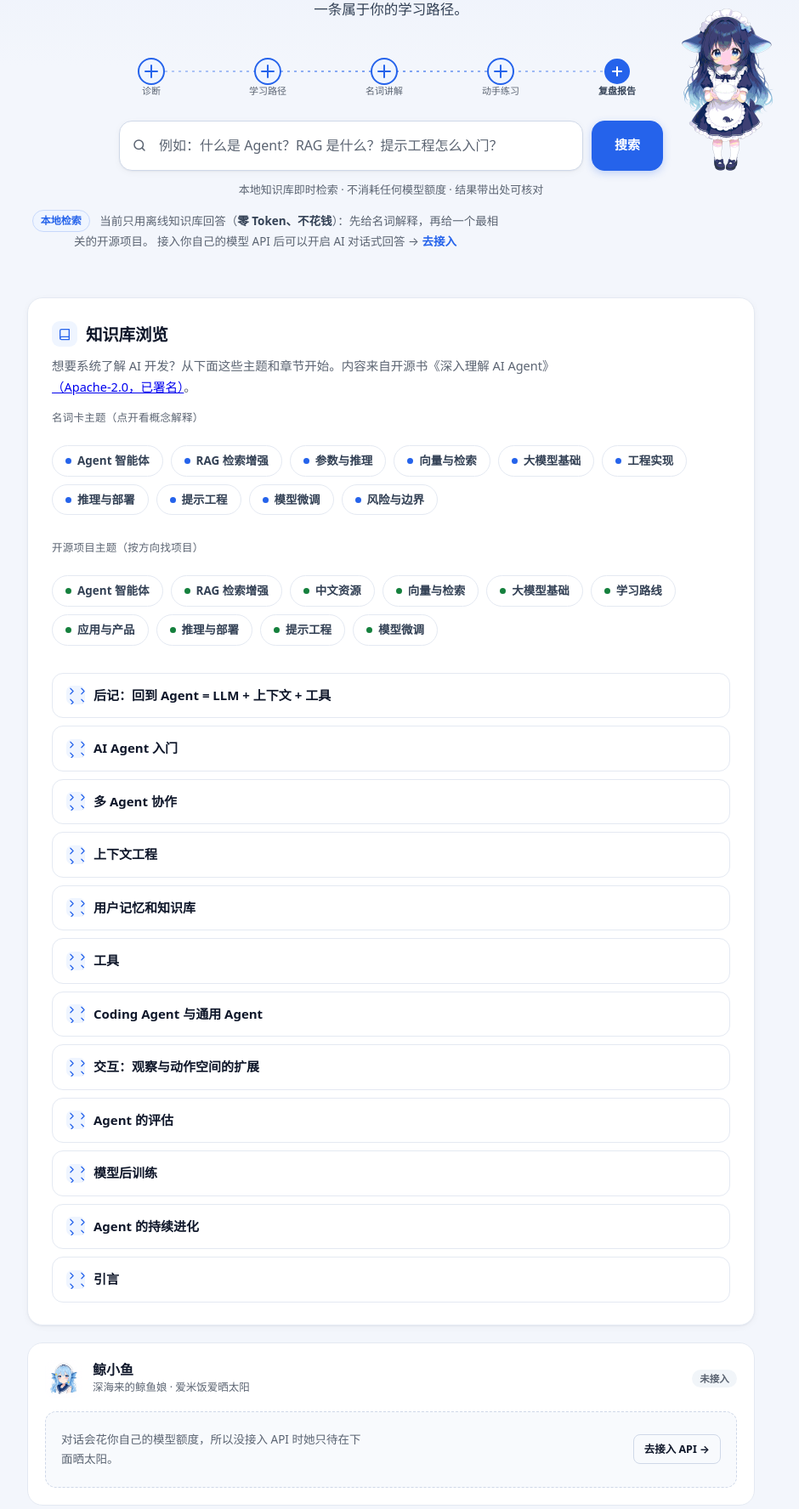
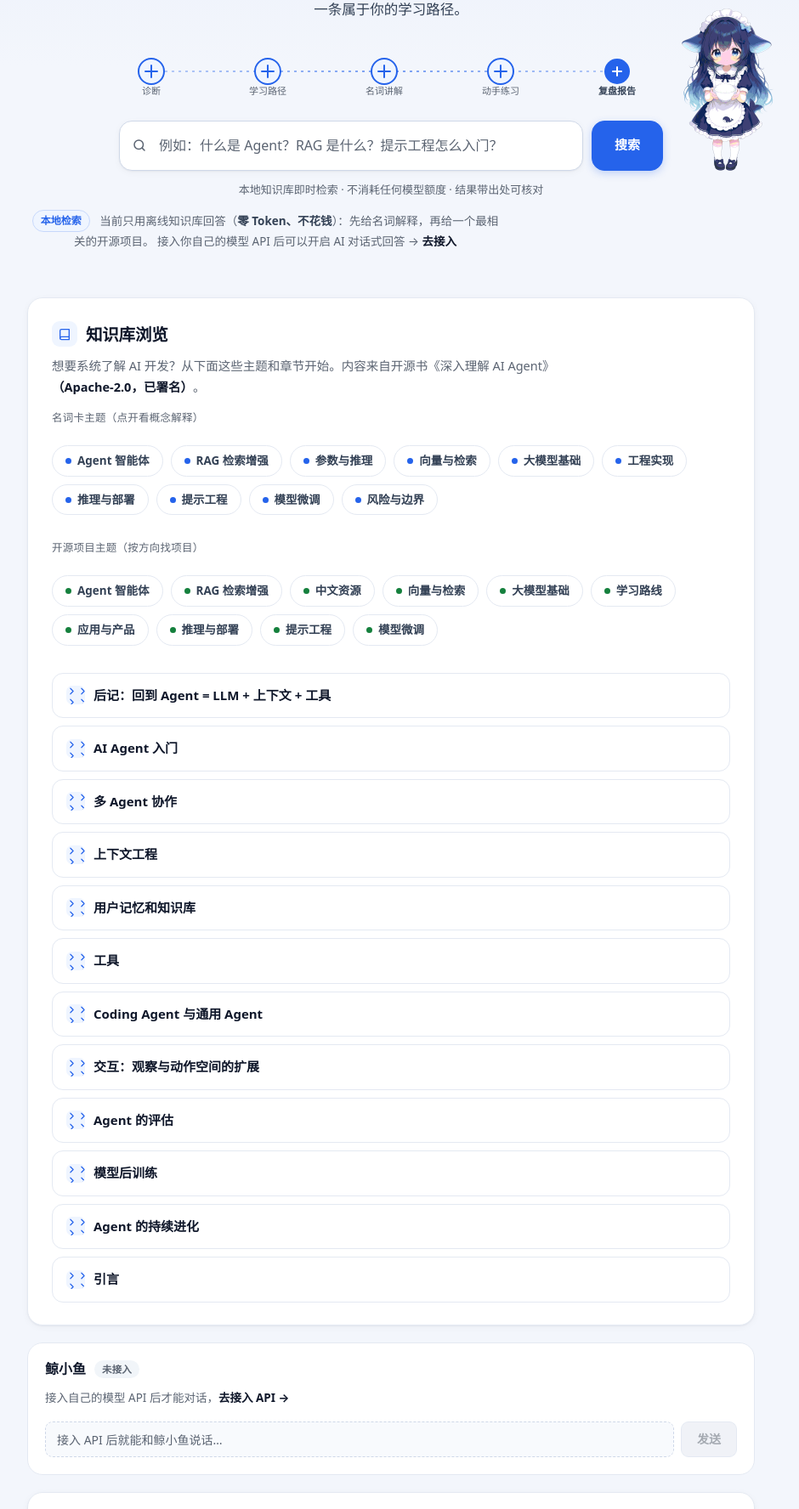
Before and after one commit to xiaxiami3738/chenyi, a FastAPI app: page / in a window 1280 px wide. Shown: the part 243-2019 px from the top of the page at 85% size, without its empty margins (180-1120 px from the left). Run offline with FastAPI, Linux system fonts and the light colour scheme; data comes from the database, SQL or seed files in the repository; data that the repository does not hold is empty.

Commit message:
feat(M12): 正文链接改黑字加粗悬停放大、鲸小鱼卡片精简、静态资源加版本号
- 正文行内链接（「去接入」「（Apache-2.0，已署名）」）从蓝色下划线改为黑字加粗，悬停轻微放大
- 鲸小鱼卡片去掉头像与副标题人设文案，只留名字+状态徽章+一行提示；输入框常驻但未接入时禁用（虚线灰框、灰字占位、「发送」灰底不可点）
- style.css / app.js / xiaoyu.css 引用加 ?v={{version}}，版本 0.3.1，避免浏览器拿旧样式（用户反馈「背景没变、立绘过大」）
- 小立绘补 width/height 属性，CSS 未加载时也不会撑大布局

```diff
--- a/app/__init__.py
+++ b/app/__init__.py
@@ -1,3 +1,3 @@
 """AI 开发入门向导（chenyi）应用包。"""
 
-__version__ = "0.3.0"
+__version__ = "0.3.1"
--- a/app/static/app.js
+++ b/app/static/app.js
@@ -841,14 +841,6 @@ function xiaoyuEl(id) {
   return document.getElementById(id);
 }
 
-function xiaoyuGuardAvatar(img) {
-  // 头像由另一位同学产出，文件还没到位时保留底框、不显示破图
-  if (!img) return;
-  img.addEventListener("error", function () {
-    img.style.visibility = "hidden";
-  }, { once: true });
-}
-
 function xiaoyuScrollToBottom(log) {
   if (!log) return;
   log.scrollTop = log.scrollHeight;
@@ -859,20 +851,6 @@ function xiaoyuTrim(log) {
   while (log.children.length > XIAOYU_MAX_BUBBLES) {
     log.removeChild(log.firstElementChild);
   }
-}
-
-function xiaoyuAvatarNode() {
-  const holder = document.createElement("span");
-  holder.className = "xiaoyu-msg-avatar";
-  const img = document.createElement("img");
-  img.className = "xiaoyu-msg-avatar-img";
-  img.src = "/static/img/whale-xiaoyu-avatar.png";
-  img.alt = "";
-  img.width = 36;
-  img.height = 36;
-  xiaoyuGuardAvatar(img);
-  holder.appendChild(img);
-  return holder;
 }
 
 function xiaoyuAppendBubble(log, role, text, note, link) {
@@ -899,12 +877,7 @@ function xiaoyuAppendBubble(log, role, text, note, link) {
     a.textContent = link.label;
     main.appendChild(a);
   }
-  if (role === "user") {
-    row.appendChild(main);
-  } else {
-    row.appendChild(xiaoyuAvatarNode());
-    row.appendChild(main);
-  }
+  row.appendChild(main);
   log.appendChild(row);
   xiaoyuTrim(log);
   xiaoyuScrollToBottom(log);
@@ -1037,10 +1010,21 @@ function applyXiaoyuGate(access) {
   const log = xiaoyuEl("xiaoyu-log");
   if (!card || !form || !locked) return;
 
+  const input = xiaoyuEl("xiaoyu-input");
+  const send = xiaoyuEl("xiaoyu-send");
+
   if (access.ready) {
     card.dataset.state = "ready";
     form.hidden = false;
     locked.hidden = true;
+    if (input) {
+      input.disabled = false;
+      input.placeholder = "跟鲸小鱼说点什么…";
+    }
+    if (send) {
+      send.disabled = false;
+      send.textContent = "发送";
+    }
     if (badge) badge.textContent = access.useSavedKey ? "已连接 · 代存" : "已连接";
     if (log && !log.children.length) {
       // 本地开场白，不请求接口
@@ -1049,9 +1033,19 @@ function applyXiaoyuGate(access) {
     return;
   }
 
+  // 未接入：输入行照常显示，但禁用、不能发送
   card.dataset.state = "locked";
-  form.hidden = true;
+  form.hidden = false;
   locked.hidden = false;
+  if (input) {
+    input.disabled = true;
+    input.value = "";
+    input.placeholder = "接入 API 后就能和鲸小鱼说话…";
+  }
+  if (send) {
+    send.disabled = true;
+    send.textContent = "发送";
+  }
   if (badge) badge.textContent = "未接入";
   if (log) log.textContent = "";
 }
@@ -1063,7 +1057,6 @@ function xiaoyuInit() {
   const send = xiaoyuEl("xiaoyu-send");
   if (!form || !log || !input || !send) return; // 子页面没有这张卡片：直接跳过
 
-  xiaoyuGuardAvatar(document.querySelector("#xiaoyu-card .xiaoyu-avatar"));
   applyXiaoyuGate(modelAccess());
 
   form.addEventListener("submit", function (ev) {
--- a/app/static/style.css
+++ b/app/static/style.css
@@ -301,8 +301,21 @@ body {
   color: var(--muted);
 }
 .kb-mode strong { color: var(--text-2); }
-.kb-mode a { color: var(--primary); font-weight: 600; text-decoration: none; }
-.kb-mode a:hover { text-decoration: underline; }
+.kb-mode a { color: var(--text); font-weight: 700; text-decoration: none; }
+.kb-mode a:hover { transform: scale(1.06); }
+
+/* 正文里的行内跳转：黑字加粗、去掉蓝色下划线，悬停轻微放大 */
+a.text-link {
+  display: inline-block;
+  color: var(--text);
+  font-weight: 700;
+  text-decoration: none;
+  transition: transform .15s ease;
+}
+a.text-link:hover,
+a.text-link:focus-visible {
+  transform: scale(1.06);
+}
 .kb-mode-tag {
   display: inline-block;
   margin-right: 8px;
--- a/app/static/xiaoyu.css
+++ b/app/static/xiaoyu.css
@@ -19,18 +19,7 @@
 #xiaoyu-card .xiaoyu-head {
   display: flex;
   align-items: center;
-  gap: 12px;
-}
-
-#xiaoyu-card .xiaoyu-avatar {
-  flex: 0 0 44px;
-  width: 44px;
-  height: 44px;
-  border-radius: 12px;
-  object-fit: cover;
-  background: var(--primary-soft);
-  border: 0;
-  box-shadow: none;
+  gap: 10px;
 }
 
 #xiaoyu-card .xiaoyu-id {
@@ -48,13 +37,6 @@
   line-height: 1.3;
   letter-spacing: 0;
   color: var(--text);
-}
-
-#xiaoyu-card .xiaoyu-tagline {
-  margin: 0;
-  font-size: 12.5px;
-  line-height: 1.5;
-  color: var(--muted);
 }
 
 #xiaoyu-card .xiaoyu-state {
@@ -183,30 +144,15 @@
 
 /* ── 锁定态：虚线提示框替代输入行，别让卡片显得空 ───────────── */
 #xiaoyu-card .xiaoyu-locked {
-  display: flex;
-  align-items: center;
-  justify-content: space-between;
-  gap: 14px;
-  min-height: 90px;
-  margin-top: 16px;
-  padding: 16px 18px;
-  border: 1px dashed var(--line-strong);
-  border-radius: var(--radius);
-  background: #f8fafd;
-}
-
-#xiaoyu-card .xiaoyu-locked-text {
-  margin: 0;
-  max-width: 46ch;
+  margin: 12px 0 0;
   font-size: 13.5px;
-  line-height: 1.65;
+  line-height: 1.7;
   color: var(--muted);
 }
 
+
+
 #xiaoyu-card .xiaoyu-locked a {
-  flex: 0 0 auto;
-  padding: 6px 12px;
-  font-size: 12.5px;
   white-space: nowrap;
 }
 
@@ -223,11 +169,19 @@
 }
 
 #xiaoyu-card[data-state="locked"] .xiaoyu-form {
-  display: none;
+  display: flex;
 }
 
 #xiaoyu-card[data-state="ready"] .xiaoyu-locked {
   display: none;
+}
+
+/* 禁用态输入行：虚线边框 + 灰字，明确「还没接通」 */
+#xiaoyu-card #xiaoyu-form input:disabled {
+  background: #f8fafd;
+  border-style: dashed;
+  color: var(--muted);
+  cursor: not-allowed;
 }
 
 #xiaoyu-card #xiaoyu-form input {
--- a/app/templates/base.html
+++ b/app/templates/base.html
@@ -4,7 +4,7 @@
   <meta charset="utf-8">
   <meta name="viewport" content="width=device-width, initial-scale=1">
   <title>{% block title %}AI 开发入门向导{% endblock %}</title>
-  <link rel="stylesheet" href="/static/style.css">
+  <link rel="stylesheet" href="/static/style.css?v={{version}}">
   {% block head %}{% endblock %}
 </head>
 <body>
@@ -60,7 +60,7 @@
     <!-- 备案号占位：取得备案后在此悬挂并链接 https://beian.miit.gov.cn/ -->
   </footer>
 
-  <script src="/static/app.js"></script>
+  <script src="/static/app.js?v={{version}}"></script>
   {% block scripts %}{% endblock %}
 </body>
 </html>
--- a/app/templates/index.html
+++ b/app/templates/index.html
@@ -53,14 +53,14 @@
       aria-label="搜索知识库">
     <button type="submit" class="btn btn-primary" id="kb-btn">搜索</button>
   </form>
-  <img class="kb-mascot" src="/static/img/whale-xiaoyu-search-q2.png" alt="" aria-hidden="true" loading="lazy">
+  <img class="kb-mascot" src="/static/img/whale-xiaoyu-search-q2.png" alt="" aria-hidden="true" width="112" height="195" loading="lazy">
   </div>
   <p class="hint" id="kb-hint">本地知识库即时检索 · 不消耗任何模型额度 · 结果带出处可核对</p>
   <p class="kb-mode" id="kb-mode">
     <span class="kb-mode-tag">本地检索</span>
     当前只用离线知识库回答（<strong>零 Token、不花钱</strong>）：先给名词解释，再给一个最相关的开源项目。
     接入你自己的模型 API 后可以开启 AI 对话式回答 →
-    <a href="/connect">去接入</a>
+    <a class="text-link" href="/connect">去接入</a>
   </p>
   <div id="kb-results" class="kb-results" hidden></div>
 </section>
@@ -77,7 +77,7 @@
   </h2>
   <p class="muted">
     想要系统了解 AI 开发？从下面这些主题和章节开始。内容来自开源书《深入理解 AI Agent》
-    <a href="https://github.com/bojieli/ai-agent-book" rel="noopener noreferrer" target="_blank">（Apache-2.0，已署名）</a>。
+    <a class="text-link" href="https://github.com/bojieli/ai-agent-book" rel="noopener noreferrer" target="_blank">（Apache-2.0，已署名）</a>。
   </p>
   <div id="kb-topics" class="browse-topics"></div>
   <div id="browse-list" class="browse-list"></div>
@@ -85,21 +85,16 @@
 
 <section class="card xiaoyu-card" id="xiaoyu-card" data-state="locked">
   <div class="xiaoyu-head">
-    <img class="xiaoyu-avatar" src="/static/img/whale-xiaoyu-avatar.png" alt="" aria-hidden="true" width="44" height="44" loading="lazy">
-    <div class="xiaoyu-id">
-      <h2 class="xiaoyu-name">鲸小鱼</h2>
-      <p class="xiaoyu-tagline">深海来的鲸鱼娘 · 爱米饭爱晒太阳</p>
-    </div>
+    <h2 class="xiaoyu-name">鲸小鱼</h2>
     <span class="xiaoyu-state" id="xiaoyu-state">未接入</span>
   </div>
   <div class="xiaoyu-log" id="xiaoyu-log" aria-live="polite"></div>
-  <div class="xiaoyu-locked" id="xiaoyu-locked">
-    <p class="xiaoyu-locked-text">对话会花你自己的模型额度，所以没接入 API 时她只待在下面晒太阳。</p>
-    <a class="btn btn-ghost btn-small" href="/connect">去接入 API →</a>
-  </div>
-  <form class="xiaoyu-form" id="xiaoyu-form" hidden>
-    <input id="xiaoyu-input" type="text" maxlength="1000" placeholder="跟鲸小鱼说点什么…" autocomplete="off" aria-label="对鲸小鱼说话">
-    <button class="btn btn-primary" id="xiaoyu-send" type="submit">发送</button>
+  <p class="xiaoyu-locked" id="xiaoyu-locked">
+    接入自己的模型 API 后才能对话，<a class="text-link" href="/connect">去接入 API →</a>
+  </p>
+  <form class="xiaoyu-form" id="xiaoyu-form">
+    <input id="xiaoyu-input" type="text" maxlength="1000" placeholder="接入 API 后就能和鲸小鱼说话…" autocomplete="off" aria-label="对鲸小鱼说话" disabled>
+    <button class="btn btn-primary" id="xiaoyu-send" type="submit" disabled>发送</button>
   </form>
   <p class="hint xiaoyu-hint" id="xiaoyu-hint" hidden></p>
 </section>
@@ -189,4 +184,4 @@
 </section>
 {% endblock %}
 
-{% block head %}<link rel="stylesheet" href="/static/xiaoyu.css">{% endblock %}
+{% block head %}<link rel="stylesheet" href="/static/xiaoyu.css?v={{version}}">{% endblock %}
```
Also changed, not shown: other parts of app/static/xiaoyu.css (+6 -37 lines).
